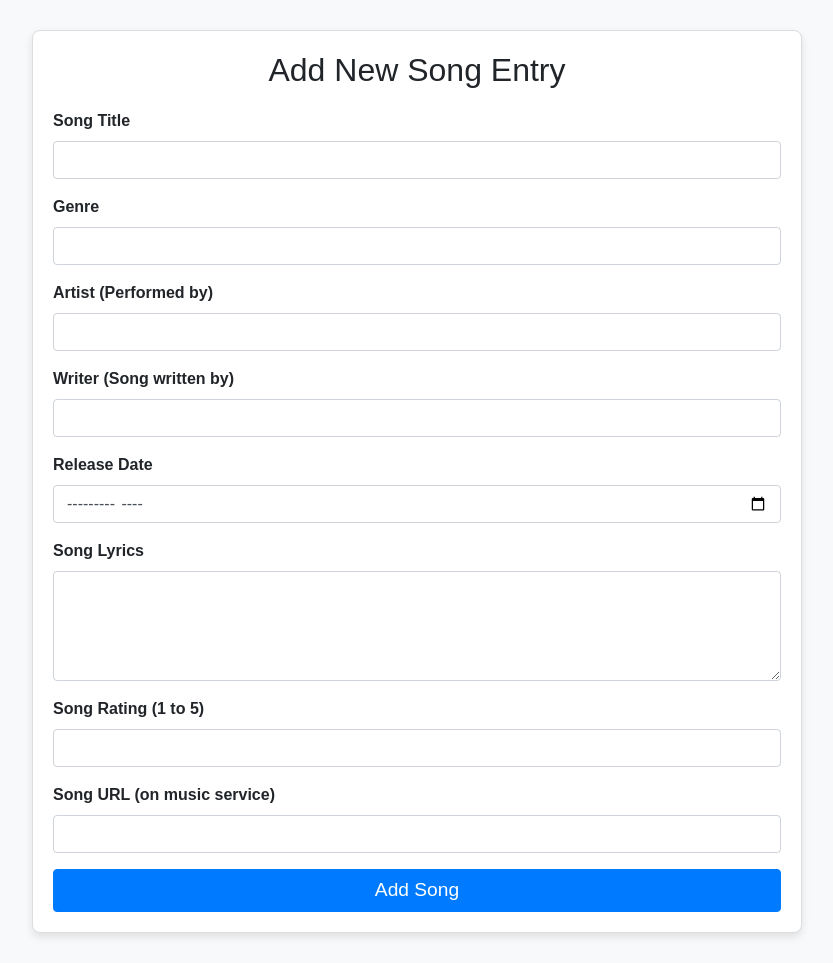
After one commit to jgafron/WanderWise2, a Flask app: page /addentry in a window 1280 px wide. The commit adds this page. Shown: the whole page, without its empty margins (223-1056 px from the left). Run offline with Flask 3, Linux system fonts and the light colour scheme; some libraries are stand-ins or nearby versions.

Commit message:
Added form to submit song information + the route to get to it

```diff
--- a/hw2/app.py
+++ b/hw2/app.py
@@ -10,5 +10,9 @@ def LandingPage():
 def EntriesPage():
     return render_template("entries.html")
 
+@app.route("/addentry")
+def addEntryPage():
+    return render_template("addentry.html")
+
 if __name__ == '__main__':
     app.run()
--- /dev/null
+++ b/hw2/templates/addentry.html
@@ -0,0 +1,106 @@
+<!DOCTYPE html>
+<html lang="en">
+<head>
+    <meta charset="UTF-8">
+    <meta name="viewport" content="width=device-width, initial-scale=1.0">
+    <title>MusicBook - Add New Song Entry</title>
+    <link rel="stylesheet" href="https://stackpath.bootstrapcdn.com/bootstrap/4.3.1/css/bootstrap.min.css">
+    <link rel="stylesheet" href="https://cdnjs.cloudflare.com/ajax/libs/font-awesome/5.15.4/css/all.min.css">
+    <style>
+        body {
+            font-family: 'Arial', sans-serif;
+            background-color: #f8f9fa;
+        }
+        .container {
+            max-width: 800px;
+            margin: 30px auto;
+        }
+        .form-card {
+            padding: 20px;
+            border: 1px solid #ddd;
+            border-radius: 8px;
+            background-color: white;
+            box-shadow: 0 4px 8px rgba(0, 0, 0, 0.1);
+        }
+        .form-card h2 {
+            text-align: center;
+            margin-bottom: 20px;
+        }
+        .form-card .form-group label {
+            font-weight: bold;
+        }
+        .form-card .form-control {
+            border-radius: 4px;
+        }
+        .form-card .btn {
+            width: 100%;
+            font-size: 1.2rem;
+        }
+    </style>
+</head>
+<body>
+
+    <div class="container">
+        <div class="form-card">
+            <h2>Add New Song Entry</h2>
+            <form action="/add_entry" method="POST">
+                <!-- Song Title -->
+                <div class="form-group">
+                    <label for="song_title">Song Title</label>
+                    <input type="text" class="form-control" id="song_title" name="song_title" required>
+                </div>
+
+                <!-- Genre -->
+                <div class="form-group">
+                    <label for="genre">Genre</label>
+                    <input type="text" class="form-control" id="genre" name="genre" required>
+                </div>
+
+                <!-- Artist (Performer) -->
+                <div class="form-group">
+                    <label for="artist">Artist (Performed by)</label>
+                    <input type="text" class="form-control" id="artist" name="artist" required>
+                </div>
+
+                <!-- Writer -->
+                <div class="form-group">
+                    <label for="writer">Writer (Song written by)</label>
+                    <input type="text" class="form-control" id="writer" name="writer" required>
+                </div>
+
+                <!-- Release Date -->
+                <div class="form-group">
+                    <label for="release_date">Release Date</label>
+                    <input type="month" class="form-control" id="release_date" name="release_date" required>
+                </div>
+
+                <!-- Song Lyrics -->
+                <div class="form-group">
+                    <label for="lyrics">Song Lyrics</label>
+                    <textarea class="form-control" id="lyrics" name="lyrics" rows="4" required></textarea>
+                </div>
+
+                <!-- Rating -->
+                <div class="form-group">
+                    <label for="rating">Song Rating (1 to 5)</label>
+                    <input type="number" class="form-control" id="rating" name="rating" min="1" max="5" step="0.1" required>
+                </div>
+
+                <!-- URL -->
+                <div class="form-group">
+                    <label for="url">Song URL (on music service)</label>
+                    <input type="url" class="form-control" id="url" name="url" required>
+                </div>
+
+                <!-- Submit Button -->
+                <button type="submit" class="btn btn-primary">Add Song</button>
+            </form>
+        </div>
+    </div>
+
+    <!-- Script Links -->
+    <script src="https://code.jquery.com/jquery-3.5.1.slim.min.js"></script>
+    <script src="https://cdn.jsdelivr.net/npm/@popperjs/core@2.5.2/dist/umd/popper.min.js"></script>
+    <script src="https://stackpath.bootstrapcdn.com/bootstrap/4.3.1/js/bootstrap.min.js"></script>
+</body>
+</html>
--- a/hw2/templates/index.html
+++ b/hw2/templates/index.html
@@ -83,6 +83,7 @@
         <h1>Welcome to MusicBook!</h1>
         <p>Your personal space for discovering, sharing, and enjoying music. Get started and explore!</p>
         <p><a href=' {{ url_for('EntriesPage')}}'>Current Entries!</a></p>
+        <p><a href=' {{ url_for('addEntryPage')}}'>Add an entry!</a></p>
     </div>
 
     <footer>
```
